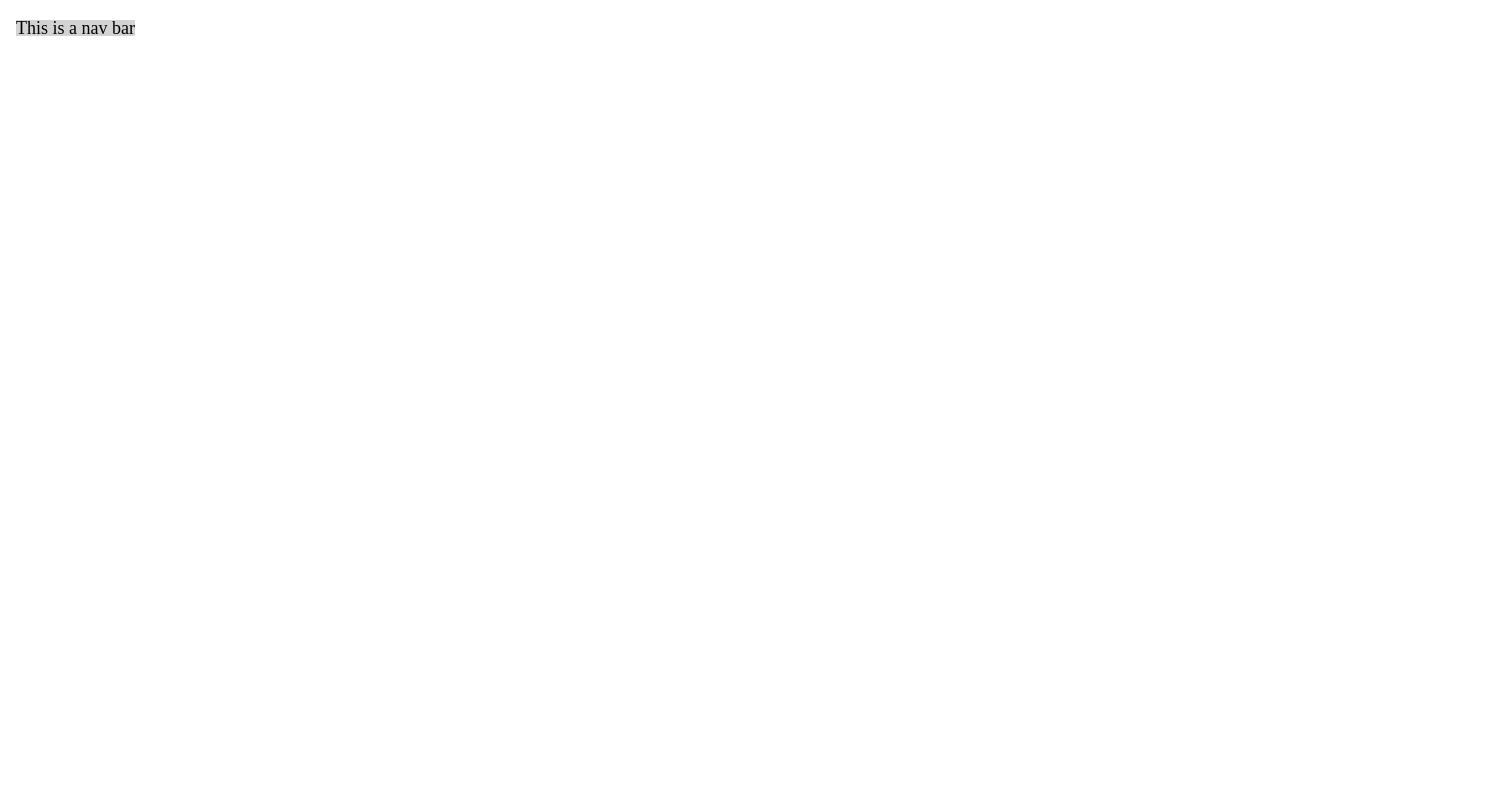
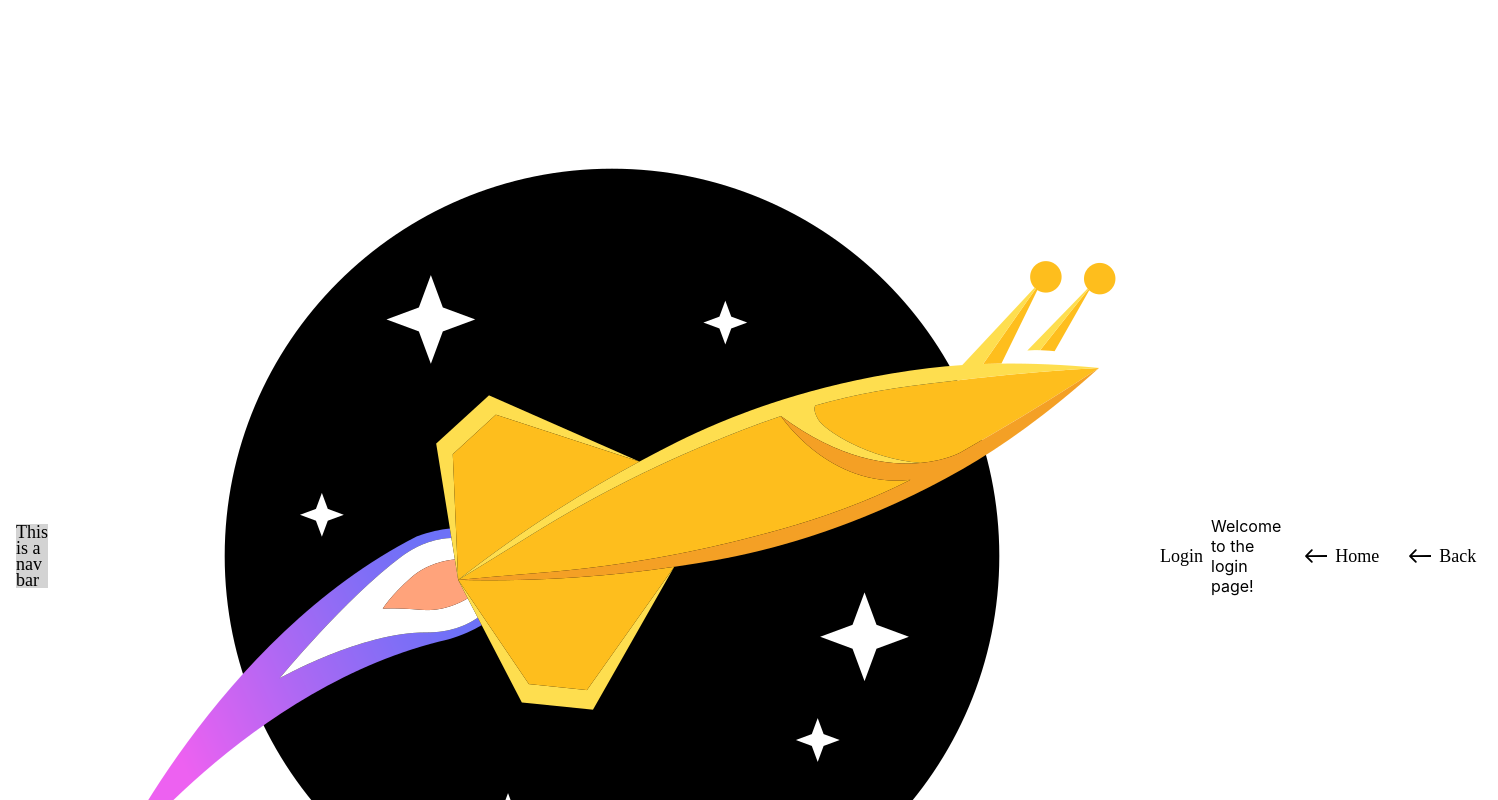
Before and after one commit to UCSCRocketry/ground-control, a React (Create React App) app in the folder gcs-react-app/: page /login in a window 1280 px wide. Before the commit this address had no page. Shown: the top 800 px of the page, 1498 px wide, since content can reach past the window. Built offline with nearby package versions, Linux system fonts and the light colour scheme.

Commit message:
button routing

```diff
--- a/gcs-react-app/package.json
+++ b/gcs-react-app/package.json
@@ -9,7 +9,7 @@
     "react": "^18.3.1",
     "react-dom": "^18.3.1",
     "react-router": "^6.26.2",
-    "react-router-dom": "^6.26.2",
+    "react-router-dom": "^6.27.0",
     "react-scripts": "5.0.1",
     "web-vitals": "^2.1.4"
   },
--- a/gcs-react-app/src/App.js
+++ b/gcs-react-app/src/App.js
@@ -2,6 +2,7 @@ import React from "react";
 import { BrowserRouter as Router, Routes, Route } from "react-router-dom";
 import Home from "./pages/Home";
 import About from "./pages/About";
+import Login from "./pages/Login"
 import NavBar from "./components/NavBar";
 import "./Global.css";
 
@@ -12,6 +13,7 @@ function App() {
       <Routes>
         <Route path="/" element={<Home />} />
         <Route path="/about" element={<About />} />
+        <Route path="/login" element={<Login />} />
       </Routes>
     </Router>
   );
--- a/gcs-react-app/src/components/BackButton.jsx
+++ b/gcs-react-app/src/components/BackButton.jsx
@@ -1,12 +1,19 @@
 import "../styles/BackButton.css";
 import backArrow from '../assets/back-arrow.svg';
+import {useNavigate}  from 'react-router-dom';
 
 const BackButton = () => {
+  const navigate = useNavigate();
+
+  const handleClick = () => {
+    navigate('/login');
+  };
+
   return (
-    <div className="Button">
-        <img src={backArrow} alt="Back" />
-        <h1>Back</h1>
-    </div>
+    <button className="Button" onClick={handleClick}>
+      <img src={backArrow} alt="Back" />
+      <h1>Back</h1>
+    </button>
   );
 }
 
--- a/gcs-react-app/src/pages/About.jsx
+++ b/gcs-react-app/src/pages/About.jsx
@@ -1,4 +1,5 @@
 import BackButton from "./../components/BackButton";
+import HomeButton from "./../components/HomeButton";
 
 export default function About() {
     return (
--- /dev/null
+++ b/gcs-react-app/src/pages/Login.jsx
@@ -0,0 +1,15 @@
+import BackButton from "./../components/BackButton";
+import HomeButton from "./../components/HomeButton";
+import RocketLogo from "./../assets/RocketEmblem.png";
+
+export default function Home() {
+    return (
+        <div>
+            <img src={RocketLogo} />
+            <h1>Login</h1>
+            <p>Welcome to the login page!</p>
+            <HomeButton />
+            <BackButton />
+        </div>
+    )
+}
--- a/gcs-react-app/src/styles/BackButton.css
+++ b/gcs-react-app/src/styles/BackButton.css
@@ -2,11 +2,8 @@ div {
     display: flex;
     align-items: center;
     gap: 8px;
-    cursor: pointer;
     padding: 8px 16px;
-    border: none;
-    background: transparent;
-    transition: opacity 0.2s ease;
+
 }
 
 h1 {
@@ -17,6 +14,19 @@ h1 {
     text-align: left;
 }
 
+Button {
+    display: flex;
+    cursor: pointer;
+    align-items: center;
+
+    background: transparent;
+    transition: opacity 0.2s ease;
+    gap: 8px;
+
+    background: transparent;
+    border: none;
+}
+
 .Button:hover {
     opacity: 0.5;
 }
```
Also changed, not shown: gcs-react-app/src/assets/RocketEmblem.png (added), 1 other file (tests, documents, lock files or other folders).
